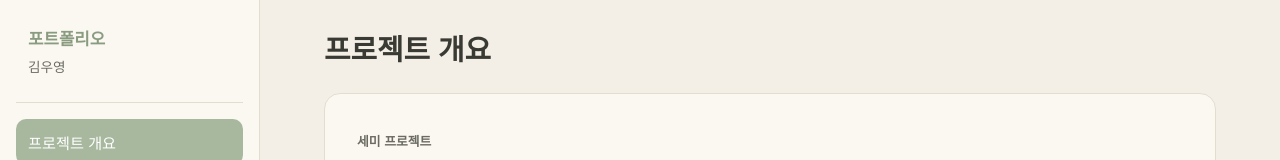
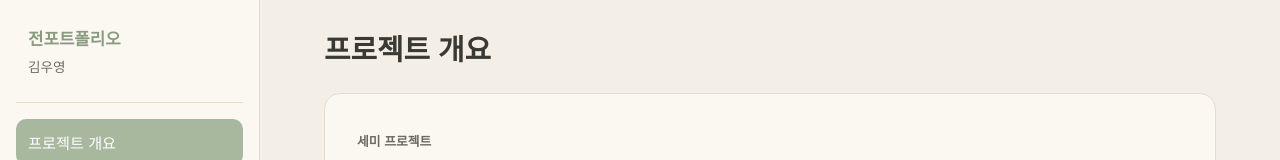
Before and after one commit to blackbean9081-svg/portfolio, a React (Vite) app: page / in a window 1280 px wide. Shown: the top 160 px of the page. Built offline with nearby package versions, Linux system fonts and the light colour scheme.

Commit message:
no message

```diff
--- a/src/components/Sidebar.jsx
+++ b/src/components/Sidebar.jsx
@@ -18,7 +18,7 @@ export default function Sidebar({ page, onNavigate }) {
 	return (
 		<aside className="sidebar">
 			<div className="sidebar__logo">
-				<span className="sidebar__logo-title">포트폴리오</span>
+				<span className="sidebar__logo-title">전포트폴리오</span>
 				<span className="sidebar__logo-name">김우영</span>
 			</div>
 
```
